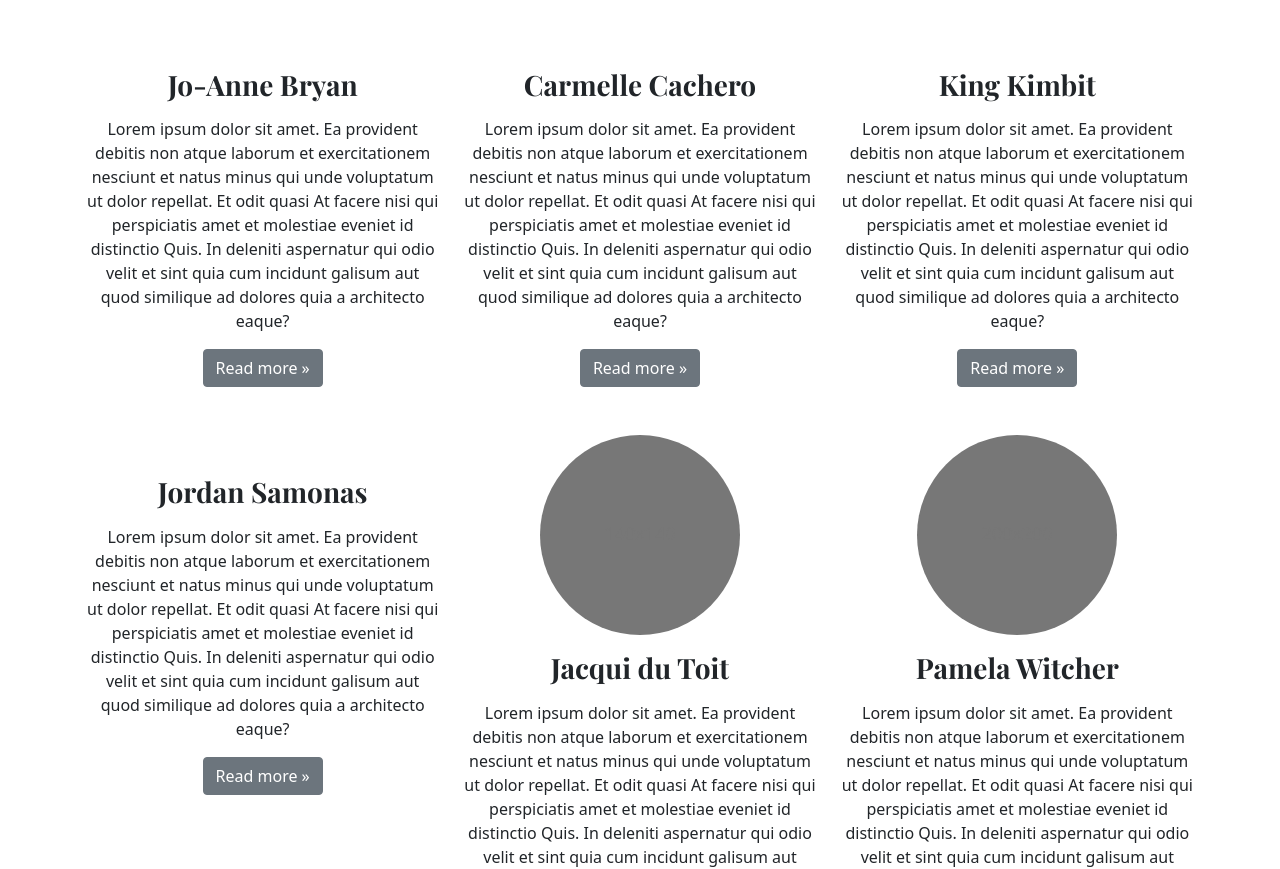
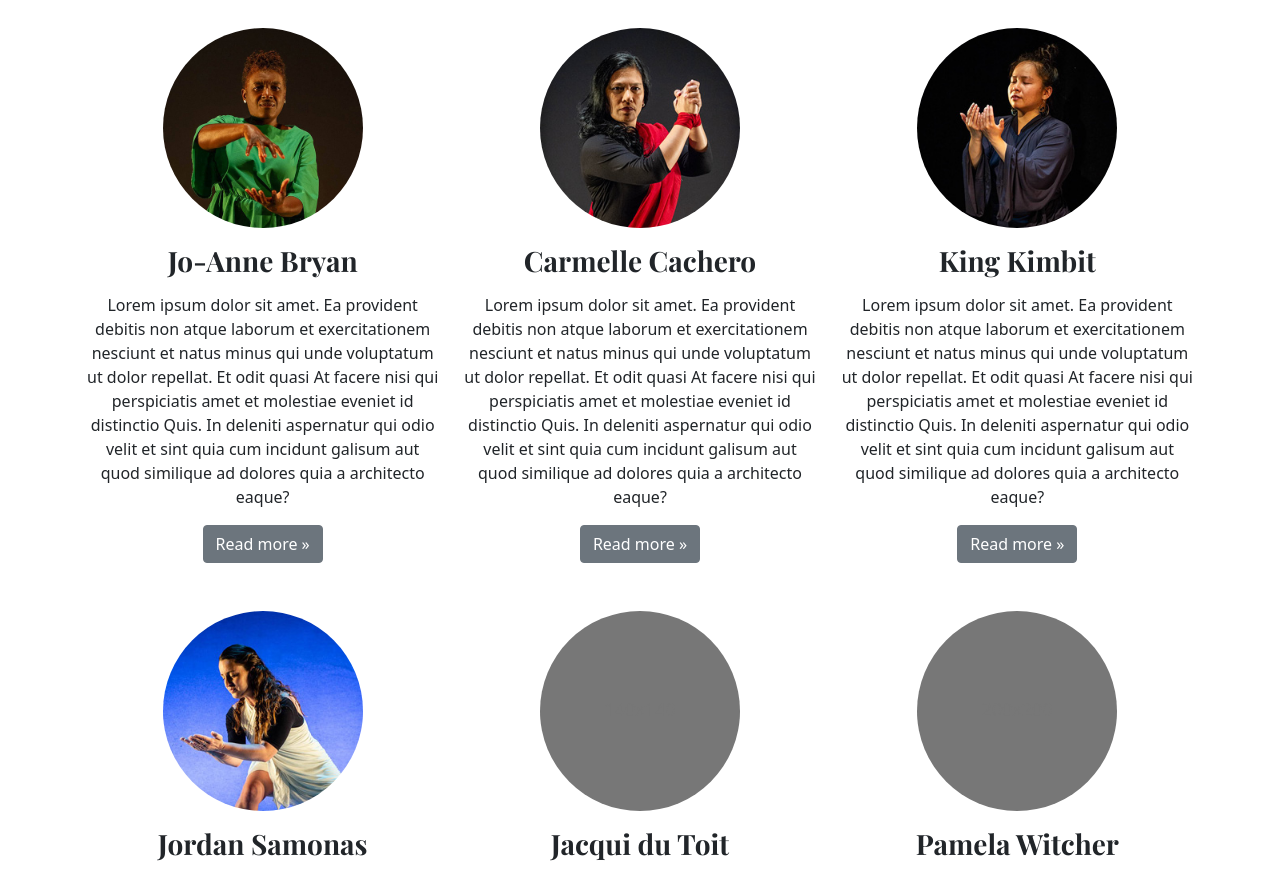
Before and after one commit to utopicchaotica/portfolio, a plain HTML site: page speakingvibrations/about.html in a window 1280 px wide. Shown: the part 298-1167 px from the top of the page. Drawn offline with nearby package versions, Linux system fonts and the light colour scheme; files that its build step writes are made by us from their sources; the site is published under a folder, as on GitHub Pages, so addresses that start at the root find nothing.

Commit message:
- fixed img paths to load correctly in git-pages

```diff
--- a/speakingvibrations/about.html
+++ b/speakingvibrations/about.html
@@ -100,7 +100,7 @@
             </div>
             <div class="row">
                 <div class="col-lg-4">
-                    <img class="bio-pic rounded-circle" src="/dist/img/bio-square-joanne.jpg" alt="">
+                    <img class="bio-pic rounded-circle" src="dist/img/bio-square-joanne.jpg" alt="">
                     <h3>Jo-Anne Bryan</h3>
                     <p>Lorem ipsum dolor sit amet. Ea provident debitis non atque laborum et exercitationem nesciunt et natus minus
                         qui unde
@@ -112,7 +112,7 @@
                     <p><a class="btn btn-secondary" href="#">Read more »</a></p>
                 </div>
                 <div class="col-lg-4">
-                    <img class="bio-pic rounded-circle" src="/dist/img/bio-square-carmelle.jpg" alt="">
+                    <img class="bio-pic rounded-circle" src="dist/img/bio-square-carmelle.jpg" alt="">
                     <h3>Carmelle Cachero</h3>
                     <p>Lorem ipsum dolor sit amet. Ea provident debitis non atque laborum et exercitationem nesciunt et natus minus
                         qui unde voluptatum ut dolor repellat. Et odit quasi At facere nisi qui perspiciatis amet et molestiae
@@ -121,13 +121,13 @@
                     <p><a class="btn btn-secondary" href="#">Read more »</a></p>
                 </div>
                 <div class="col-lg-4">
-                    <img class="bio-pic rounded-circle" src="/dist/img/bio-square-king.jpg" alt="">
+                    <img class="bio-pic rounded-circle" src="dist/img/bio-square-king.jpg" alt="">
                     <h3>King Kimbit</h3>
                     <p>Lorem ipsum dolor sit amet. Ea provident debitis non atque laborum et exercitationem nesciunt et natus minus qui unde voluptatum ut dolor repellat. Et odit quasi At facere nisi qui perspiciatis amet et molestiae eveniet id distinctio Quis. In deleniti aspernatur qui odio velit et sint quia cum incidunt galisum aut quod similique ad dolores quia a architecto eaque?</p>
                     <p><a class="btn btn-secondary" href="#">Read more »</a></p>
                 </div>
                 <div class="col-lg-4">
-                    <img class="bio-pic rounded-circle" src="/dist/img/bio-square-jordan.jpg" alt="">
+                    <img class="bio-pic rounded-circle" src="dist/img/bio-square-jordan.jpg" alt="">
                     <h3>Jordan Samonas</h3>
                     <p>Lorem ipsum dolor sit amet. Ea provident debitis non atque laborum et exercitationem nesciunt et natus minus qui unde
                         voluptatum ut dolor repellat. Et odit quasi At facere nisi qui perspiciatis amet et molestiae eveniet id distinctio
```
